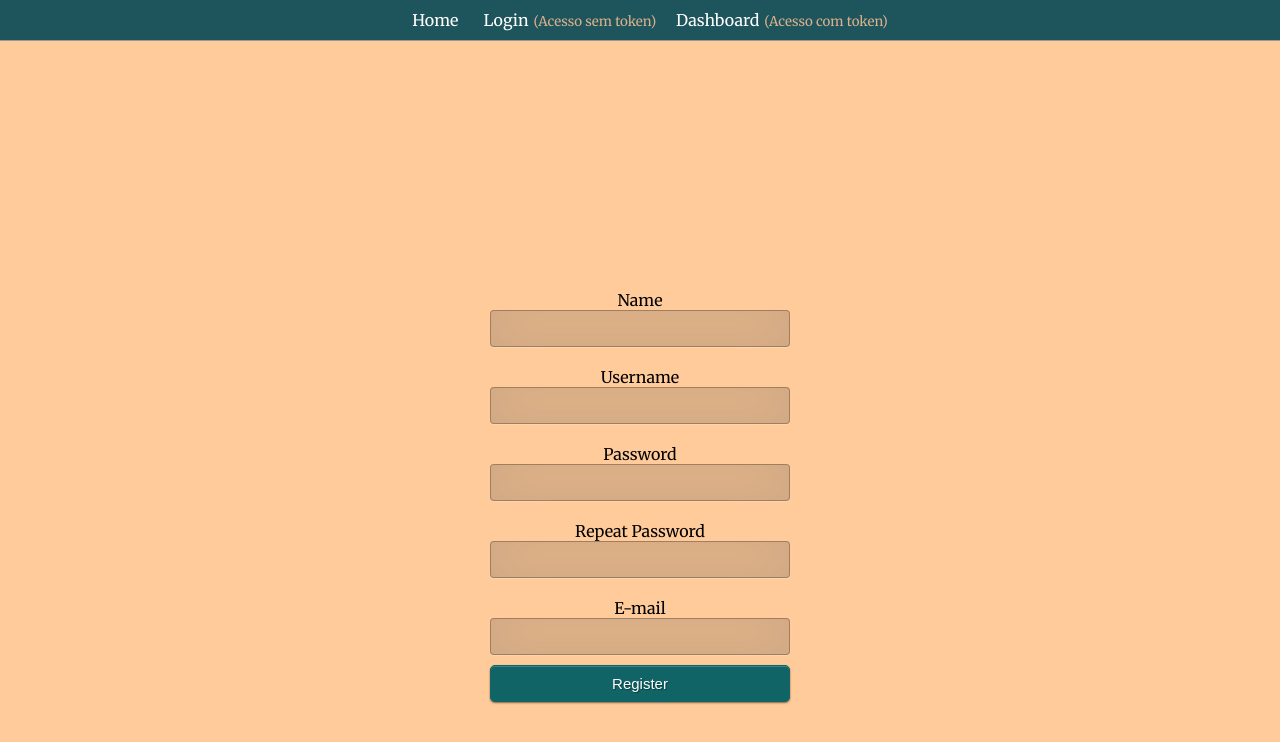
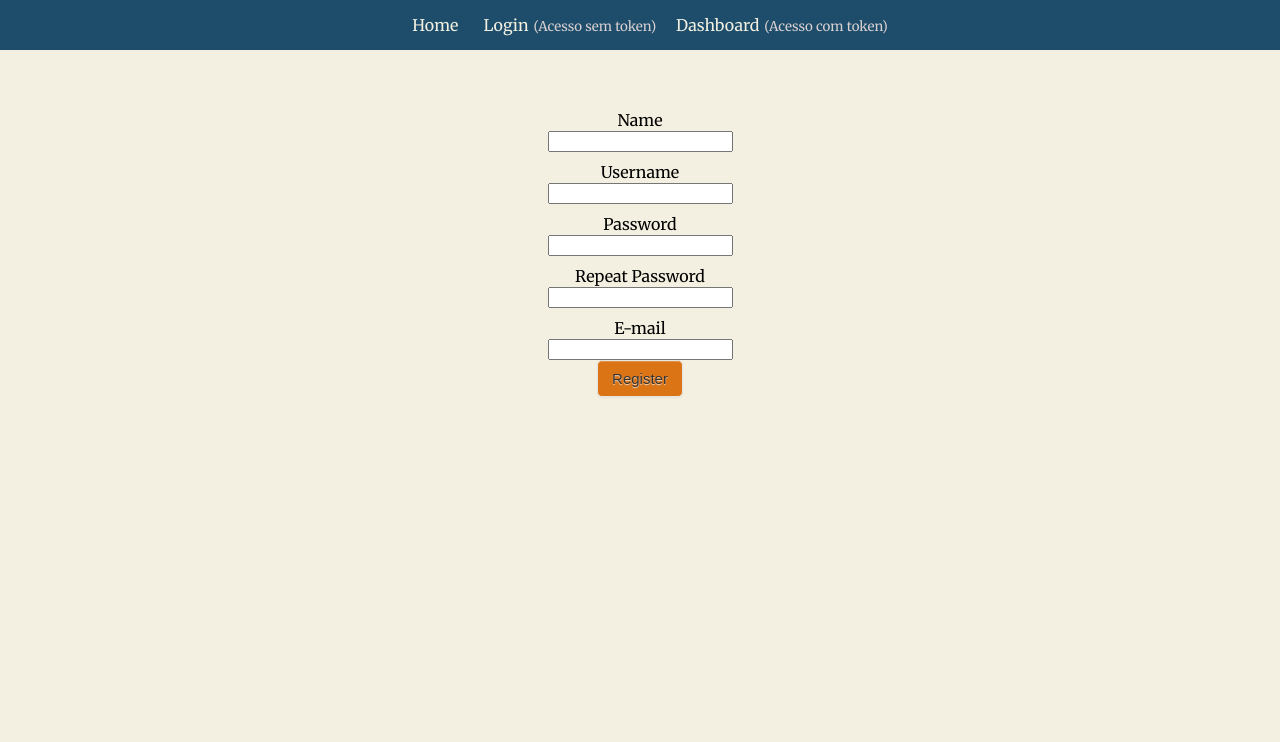
Before and after one commit to fabiomantelli/stat_frontend, a React (Create React App) app: page /signup in a window 1280 px wide. Shown: the top 742 px of the page. Built offline with nearby package versions, Linux system fonts and the light colour scheme.

Commit message:
refactor(design): changed css laytout

```diff
--- a/package.json
+++ b/package.json
@@ -3,12 +3,13 @@
   "version": "0.1.0",
   "private": true,
   "dependencies": {
+    "@material-ui/pickers": "^3.2.10",
     "@testing-library/jest-dom": "^4.2.4",
     "@testing-library/react": "^9.3.2",
     "@testing-library/user-event": "^7.1.2",
     "axios": "^0.19.2",
+    "rc-calendar": "^9.15.11",
     "react": "^16.13.1",
-    "react-calendar": "^3.1.0",
     "react-datepicker": "^2.16.0",
     "react-dom": "^16.13.1",
     "react-router-dom": "^5.2.0",
--- a/src/App.css
+++ b/src/App.css
@@ -4,38 +4,3 @@
   text-align: center;
   font-family: 'Merriweather', serif;
 }
-
-.App-logo {
-  height: 40vmin;
-  pointer-events: none;
-}
-
-@media (prefers-reduced-motion: no-preference) {
-  .App-logo {
-    animation: App-logo-spin infinite 20s linear;
-  }
-}
-
-.App-header {
-  background-color: #282c34;
-  min-height: 100vh;
-  display: flex;
-  flex-direction: column;
-  align-items: center;
-  justify-content: center;
-  font-size: calc(10px + 2vmin);
-  color: white;
-}
-
-.App-link {
-  color: #61dafb;
-}
-
-@keyframes App-logo-spin {
-  from {
-    transform: rotate(0deg);
-  }
-  to {
-    transform: rotate(360deg);
-  }
-}
--- a/src/components/SearchBar/SearchBar.js
+++ b/src/components/SearchBar/SearchBar.js
@@ -20,9 +20,18 @@ export default function SearchBar(props) {
                         onClick={props.sendDate}
                     />
                 </div> */}
+                 <>
+                 </>
                 <div className="crud">
                     <h1 id="list-data">Listar Dados por Data</h1>
-                    <label>
+                    <input
+                        id="date"
+                        name="list"
+                        value={props.date}
+                        type="date"
+                        onChange={e => props.setDate(e.target.value)}
+                    />
+                    {/* <label>
                         Date:
                         <input
                             type="text"
@@ -30,7 +39,7 @@ export default function SearchBar(props) {
                             value={props.date}
                             onChange={e => props.setDate(e.target.value)}
                         />
-                    </label>
+                    </label> */}
                     <input
                         type="submit"
                         onClick={props.getData}
--- a/src/components/StatTable/style.css
+++ b/src/components/StatTable/style.css
@@ -16,12 +16,12 @@
 }
 
 #table-stat td {
-border: 1px solid #c9925f;
+border: 1px solid #D8CFD0;
 padding: 8px;
 
 }
 
-#table-stat tr:nth-child(even){background-color: #e7b783;}
+#table-stat tr:nth-child(even){background-color: #cea67c;}
 
 #table-stat tr:hover {background-color: #e2b388;}
 
@@ -29,8 +29,8 @@ padding: 8px;
 padding-top: 12px;
 padding-bottom: 12px;
 text-align: center;
-background-color: #116466;
-color: white;
+background-color: #167972;
+color: #DEB992;
 }
 
 .red {
--- a/src/index.css
+++ b/src/index.css
@@ -1,9 +1,8 @@
 body {
   margin: 0;
-
   -webkit-font-smoothing: antialiased;
   -moz-osx-font-smoothing: grayscale;
-  background: #FFCB9A;
+  background: #F3F0E1;
 }
 
 code {
@@ -16,23 +15,21 @@ code {
 }
 
 .header {
-  padding: 10px;
-  background: #edf2f4;
-  border-bottom: 1px solid #999;
-  background-color: #1E555C;
+  padding: 15px;
+  background-color: #1D4D6B;
 }
 .header a {
-  color: #FFF;
+  color: #F3F0E1;
   text-decoration: none;
   margin-left: 20px;
   margin-right: 5px;
 }
 .header a:hover {
-  color: #8a0f53;
+  color: #C74441;
 }
 .header small {
-  color: #D9B08C;
+  color: #D8CFD0;
 }
 .header .active {
-  color: #EDC7B7;
+  color: #D8CFD0;
 }
--- a/src/pages/home/home.js
+++ b/src/pages/home/home.js
@@ -3,7 +3,7 @@ import React from 'react';
 function Home() {
     return (
         <div>
-            Bem-vindo ao Projeto MedFasee Baixa Tensão.
+            Projeto MedFasee Baixa Tensão.
         </div>
     )
 }
--- a/src/pages/login/login.css
+++ b/src/pages/login/login.css
@@ -6,10 +6,9 @@
 	outline: none;
 	padding: 10px;
 	font-size: 13px;
-	color: #116466;
+	color: #C74441;
 	border: 1px solid rgba(0,0,0,0.3);
 	border-radius: 4px;
-	box-shadow: inset 0 -5px 45px rgba(100,100,100,0.2), 0 1px 1px rgba(255,255,255,0.2);
 	-webkit-transition: box-shadow .5s ease;
 	-moz-transition: box-shadow .5s ease;
 	-o-transition: box-shadow .5s ease;
@@ -44,9 +43,6 @@
     *margin-left: .3em;
 }
 
-.btn:hover, .btn:active, .btn.active, .btn.disabled, .btn[disabled] {
-    background-color: #e6e6e6;
-}
 
 .btn-large {
     padding: 9px 14px;
@@ -69,34 +65,14 @@
     transition: background-position 0.1s linear;
 }
 
-.btn-primary, .btn-primary:hover {
-    text-shadow: 0 -1px 0 rgba(0, 0, 0, 0.25);
-    color: #ffffff;
-}
 
 .btn-primary.active {
     color: rgba(255, 255, 255, 0.75);
 }
 
 .btn-primary {
-    background-color: #116466;
-    background-repeat: repeat-x;
-    border: 1px solid #116466;
-    text-shadow: 1px 1px 1px rgba(0,0,0,0.4);
-    box-shadow: inset 0 1px 0 rgba(255, 255, 255, 0.2), 0 1px 2px rgba(0, 0, 0, 0.5);
+    background-color: #da7415;
 }
-
-.btn-primary:hover, .btn-primary:active, .btn-primary.active, .btn-primary.disabled, .btn-primary[disabled] {
-    filter: none;
-    background-color: #138385;
-}
-
-.btn-block {
-    width: 100%;
-    display:block;
-}
-
-* { -webkit-box-sizing:border-box; -moz-box-sizing:border-box; -ms-box-sizing:border-box; -o-box-sizing:border-box; box-sizing:border-box; }
 
 
 .login {
--- a/src/pages/signup/signup.js
+++ b/src/pages/signup/signup.js
@@ -1,7 +1,5 @@
 import React, { useState } from 'react';
 import api from '../../api'
-
-import './style.css';
 
 export default function SignUp() {
     const name = useFormInput('');
--- a/src/pages/signup/style.css
+++ /dev/null
@@ -1,115 +0,0 @@
-.input-sign-in {
-	width: 100%;
-	margin-bottom: 10px;
-	background: rgba(0,0,0,0.1);
-	border: none;
-	outline: none;
-	padding: 10px;
-	font-size: 13px;
-	color: #116466;
-	border: 1px solid rgba(0,0,0,0.3);
-	border-radius: 4px;
-	box-shadow: inset 0 -5px 45px rgba(100,100,100,0.2), 0 1px 1px rgba(255,255,255,0.2);
-	-webkit-transition: box-shadow .5s ease;
-	-moz-transition: box-shadow .5s ease;
-	-o-transition: box-shadow .5s ease;
-	-ms-transition: box-shadow .5s ease;
-	transition: box-shadow .5s ease;
-}
-.input-sign-in:focus { box-shadow: inset 0 -5px 45px rgba(100,100,100,0.4), 0 1px 1px rgba(255,255,255,0.2); }
-
-.btn { display: inline-block;
-    *display: inline;
-    *zoom: 1;
-    padding: 4px 10px 4px;
-    margin-bottom: 0;
-    font-size: 13px;
-    line-height: 18px;
-    color: #333333;
-    text-align: center;
-    text-shadow: 0 1px 1px rgba(255, 255, 255, 0.75);
-    vertical-align: middle;
-    background-color: #f5f5f5;
-    background-repeat: repeat-x;
-    border-color: #e6e6e6 #e6e6e6 #e6e6e6;
-    border-color: rgba(0, 0, 0, 0.1) rgba(0, 0, 0, 0.1) rgba(0, 0, 0, 0.25);
-    border: 1px solid #e6e6e6;
-    -webkit-border-radius: 4px;
-    -moz-border-radius: 4px;
-    border-radius: 4px;
-    -webkit-box-shadow: inset 0 1px 0 rgba(255, 255, 255, 0.2), 0 1px 2px rgba(0, 0, 0, 0.05);
-    -moz-box-shadow: inset 0 1px 0 rgba(255, 255, 255, 0.2), 0 1px 2px rgba(0, 0, 0, 0.05);
-    box-shadow: inset 0 1px 0 rgba(255, 255, 255, 0.2), 0 1px 2px rgba(0, 0, 0, 0.05);
-    cursor: pointer;
-    *margin-left: .3em;
-}
-
-.btn:hover, .btn:active, .btn.active, .btn.disabled, .btn[disabled] {
-    background-color: #e6e6e6;
-}
-
-.btn-large {
-    padding: 9px 14px;
-    font-size: 15px;
-    line-height: normal;
-    -webkit-border-radius: 5px;
-    -moz-border-radius: 5px;
-    border-radius: 5px;
-}
-
-.btn:hover {
-    color: #333333;
-    text-decoration: none;
-    background-color: #e6e6e6;
-    background-position: 0 -15px;
-    -webkit-transition: background-position 0.1s linear;
-    -moz-transition: background-position 0.1s linear;
-    -ms-transition: background-position 0.1s linear;
-    -o-transition: background-position 0.1s linear;
-    transition: background-position 0.1s linear;
-}
-
-.btn-primary, .btn-primary:hover {
-    text-shadow: 0 -1px 0 rgba(0, 0, 0, 0.25);
-    color: #ffffff;
-}
-
-.btn-primary.active {
-    color: rgba(255, 255, 255, 0.75);
-}
-
-.btn-primary {
-    background-color: #116466;
-    background-repeat: repeat-x;
-    border: 1px solid #116466;
-    text-shadow: 1px 1px 1px rgba(0,0,0,0.4);
-    box-shadow: inset 0 1px 0 rgba(255, 255, 255, 0.2), 0 1px 2px rgba(0, 0, 0, 0.5);
-}
-
-.btn-primary:hover, .btn-primary:active, .btn-primary.active, .btn-primary.disabled, .btn-primary[disabled] {
-    filter: none;
-    background-color: #138385;
-}
-
-.btn-block {
-    width: 100%;
-    display:block;
-}
-
-* { -webkit-box-sizing:border-box; -moz-box-sizing:border-box; -ms-box-sizing:border-box; -o-box-sizing:border-box; box-sizing:border-box; }
-
-
-.sign-up {
-	position: absolute;
-	top: 50%;
-	left: 50%;
-	margin: -150px 0 0 -150px;
-	width:300px;
-	height:300px;
-}
-.sign-up h1 {
-    color: #fff;
-    text-shadow: 0 0 10px rgba(0,0,0,0.3);
-    letter-spacing:1px;
-    text-align:center;
-}
```
Also changed, not shown: 1 other file (tests, documents, lock files or other folders).
